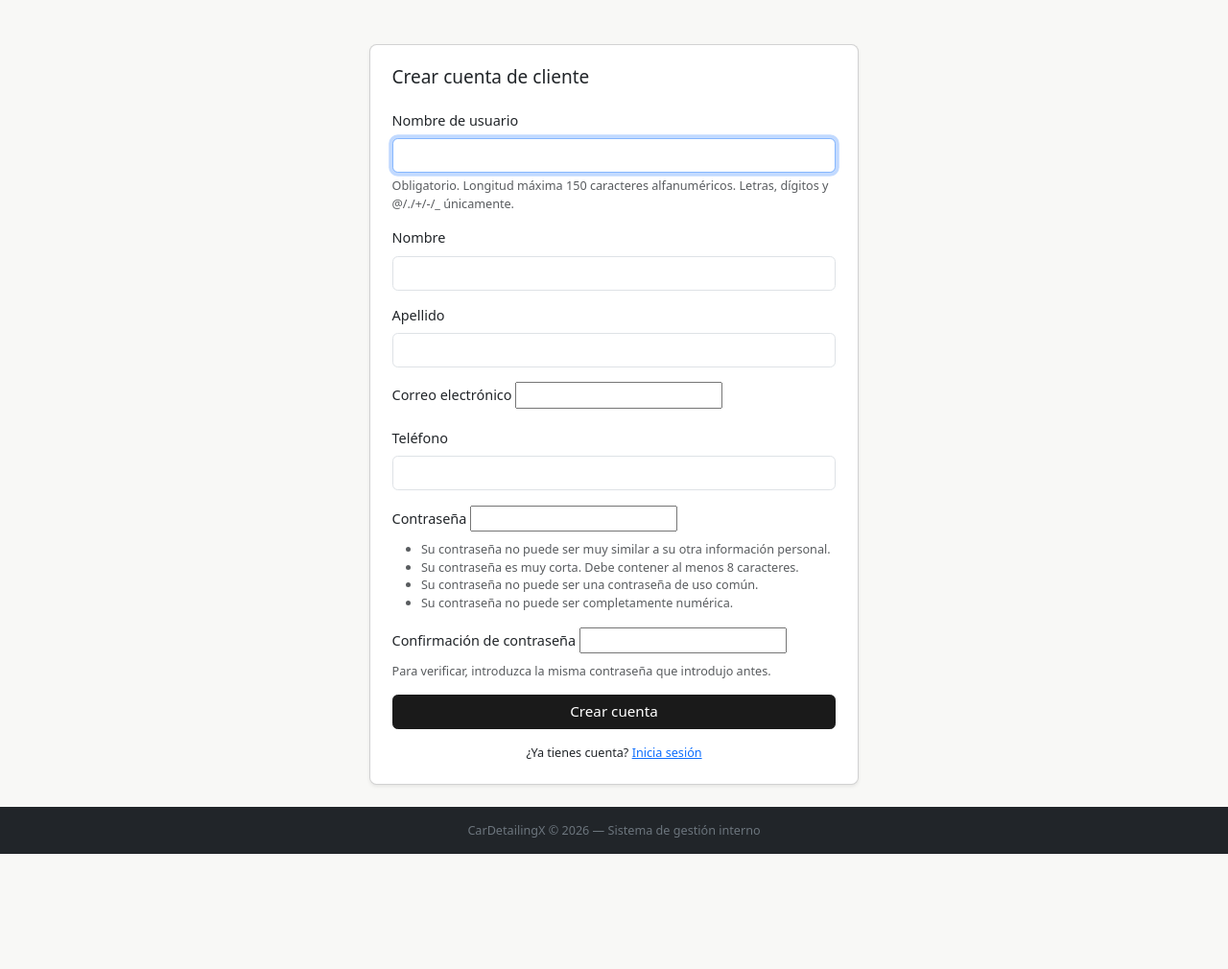
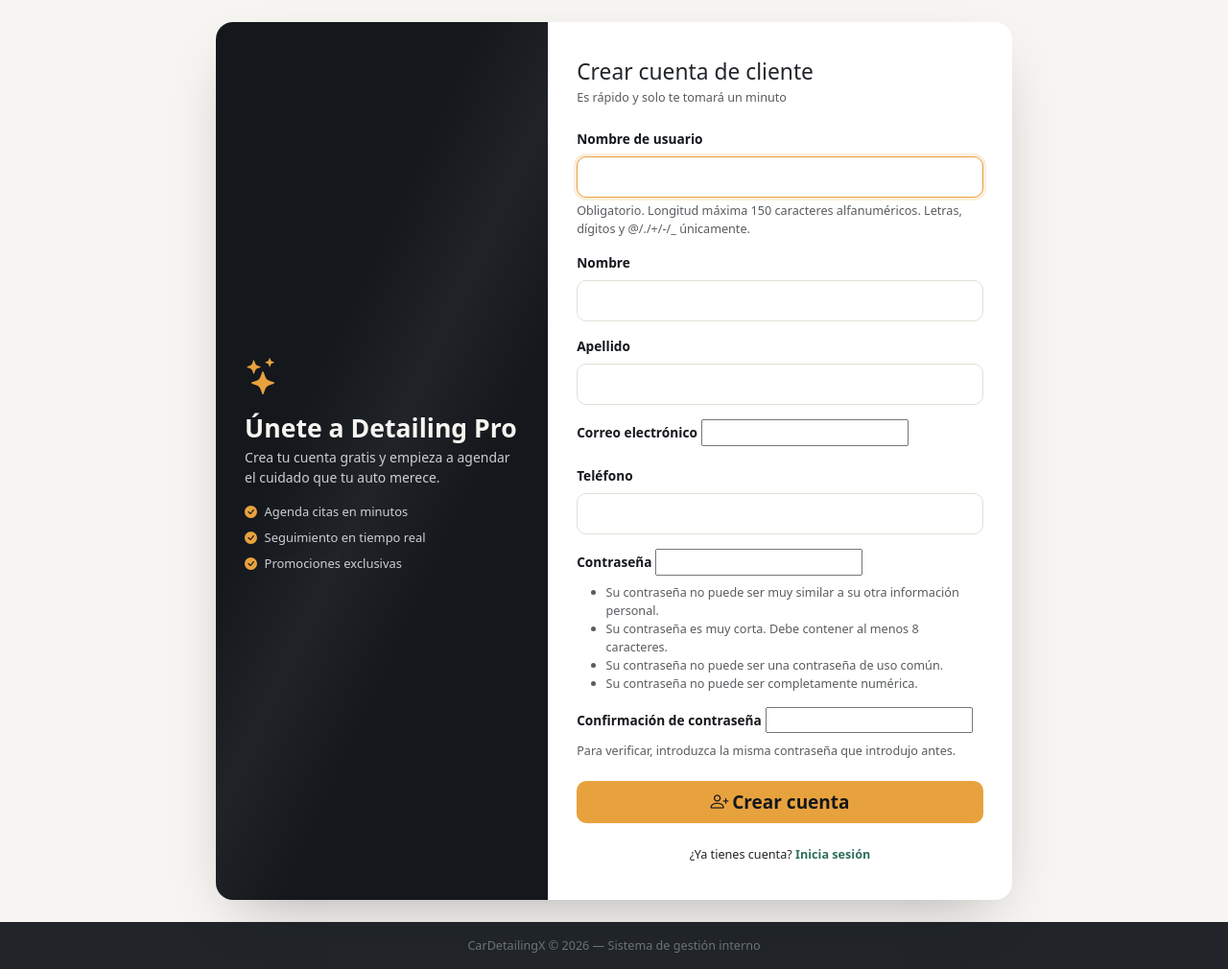
Before and after one commit to ChriisCG3312/CarDetailingX, a Django app: page /usuarios/registro/ in a window 1280 px wide. Shown: the whole page at 96% size. Before the commit the page ends 890 px from the top, so only its background shows below. Run offline with Django 5.2, Linux system fonts and the light colour scheme.

Commit message:
registro visuals

```diff
--- a/templates/usuarios/registro.html
+++ b/templates/usuarios/registro.html
@@ -1,12 +1,158 @@
 {% extends "base.html" %}
 {% block titulo %}Crear cuenta{% endblock %}
 
+{% block extra_css %}
+<style>
+  :root {
+    --auth-asfalto: #14171C;
+    --auth-papel: #F7F5F1;
+    --auth-ambar: #E8A23D;
+    --auth-ambar-2: #F4C277;
+    --auth-ceramico: #2F6F5E;
+    --auth-cromo: #C9CED4;
+  }
+
+  body { background: var(--auth-papel); }
+
+  .auth-card {
+    border: none;
+    border-radius: 18px;
+    overflow: hidden;
+    box-shadow: 0 25px 60px -25px rgba(20, 23, 28, 0.35);
+  }
+
+  .auth-side {
+    position: relative;
+    background: var(--auth-asfalto);
+    color: var(--auth-papel);
+    padding: 2.5rem 2rem;
+    display: flex;
+    flex-direction: column;
+    justify-content: center;
+    overflow: hidden;
+    min-height: 220px;
+  }
+
+  .auth-side::before {
+    content: '';
+    position: absolute;
+    inset: 0;
+    background: linear-gradient(115deg, transparent 35%, rgba(255,255,255,0.05) 50%, transparent 65%);
+    pointer-events: none;
+  }
+
+  .auth-side i {
+    color: var(--auth-ambar);
+    font-size: 2.5rem;
+  }
+
+  .auth-side h1 {
+    font-weight: 800;
+    margin: 0.75rem 0 0.25rem;
+  }
+
+  .auth-side p {
+    color: var(--auth-cromo);
+    font-size: 0.92rem;
+    margin: 0;
+  }
+
+  .auth-side ul {
+    list-style: none;
+    padding: 0;
+    margin: 1rem 0 0;
+    display: flex;
+    flex-direction: column;
+    gap: 0.5rem;
+  }
+
+  .auth-side ul li {
+    font-size: 0.85rem;
+    color: var(--auth-cromo);
+    display: flex;
+    align-items: center;
+    gap: 0.5rem;
+  }
+
+  .auth-side ul li i {
+    font-size: 0.85rem;
+    color: var(--auth-ambar);
+  }
+
+  .auth-form {
+    padding: 2.5rem 2rem;
+  }
+
+  .auth-form label {
+    font-weight: 600;
+    font-size: 0.9rem;
+    color: var(--auth-asfalto);
+  }
+
+  .auth-form .form-control {
+    border-radius: 10px;
+    padding: 0.6rem 0.9rem;
+    border-color: #E4DFD6;
+  }
+
+  .auth-form .form-control:focus {
+    border-color: var(--auth-ambar);
+    box-shadow: 0 0 0 3px rgba(232, 162, 61, 0.18);
+  }
+
+  .btn-auth {
+    background: var(--auth-ambar);
+    border: none;
+    color: var(--auth-asfalto);
+    font-weight: 700;
+    border-radius: 10px;
+    transition: background 0.15s ease, transform 0.15s ease;
+  }
+
+  .btn-auth:hover {
+    background: var(--auth-ambar-2);
+    color: var(--auth-asfalto);
+    transform: translateY(-1px);
+  }
+
+  .auth-link {
+    color: var(--auth-ceramico);
+    font-weight: 600;
+    text-decoration: none;
+  }
+
+  .auth-link:hover {
+    color: var(--auth-asfalto);
+  }
+</style>
+{% endblock %}
+
 {% block contenido %}
-<div class="row justify-content-center mt-4">
-  <div class="col-sm-10 col-md-7 col-lg-5">
-    <div class="card shadow-sm">
-      <div class="card-body p-4">
-        <h2 class="h5 mb-4">Crear cuenta de cliente</h2>
+<div class="row justify-content-center align-items-center" style="min-height: 80vh;">
+  <div class="col-sm-11 col-md-9 col-lg-8">
+    <div class="card auth-card">
+      <div class="row g-0">
+
+        <!-- Panel lateral -->
+        <div class="col-md-5 auth-side">
+          <i class="bi bi-stars"></i>
+          <h1 class="h3">Únete a Detailing Pro</h1>
+          <p>Crea tu cuenta gratis y empieza a agendar el cuidado que tu auto merece.</p>
+          <ul>
+            <li><i class="bi bi-check-circle-fill"></i>Agenda citas en minutos</li>
+            <li><i class="bi bi-check-circle-fill"></i>Seguimiento en tiempo real</li>
+            <li><i class="bi bi-check-circle-fill"></i>Promociones exclusivas</li>
+          </ul>
+        </div>
+
+        <!-- Formulario -->
+        <div class="col-md-7">
+          <div class="auth-form">
+            <div class="mb-4">
+              <h2 class="h4 mb-1">Crear cuenta de cliente</h2>
+              <p class="text-muted small mb-0">Es rápido y solo te tomará un minuto</p>
+            </div>
+
             <form method="post">
               {% csrf_token %}
               {% for field in form %}
@@ -21,13 +167,19 @@
                 {% endif %}
               </div>
               {% endfor %}
-          <div class="d-grid mt-3">
-            <button type="submit" class="btn btn-dark">Crear cuenta</button>
+              <div class="d-grid mt-4">
+                <button type="submit" class="btn btn-auth btn-lg">
+                  <i class="bi bi-person-plus me-1"></i>Crear cuenta
+                </button>
               </div>
             </form>
-        <div class="text-center mt-3 small">
-          ¿Ya tienes cuenta? <a href="{% url 'usuarios:login' %}">Inicia sesión</a>
+
+            <div class="text-center mt-4 small">
+              ¿Ya tienes cuenta? <a href="{% url 'usuarios:login' %}" class="auth-link">Inicia sesión</a>
             </div>
+          </div>
+        </div>
+
       </div>
     </div>
   </div>
```
Lines whose indentation alone changed are shown as unchanged.
